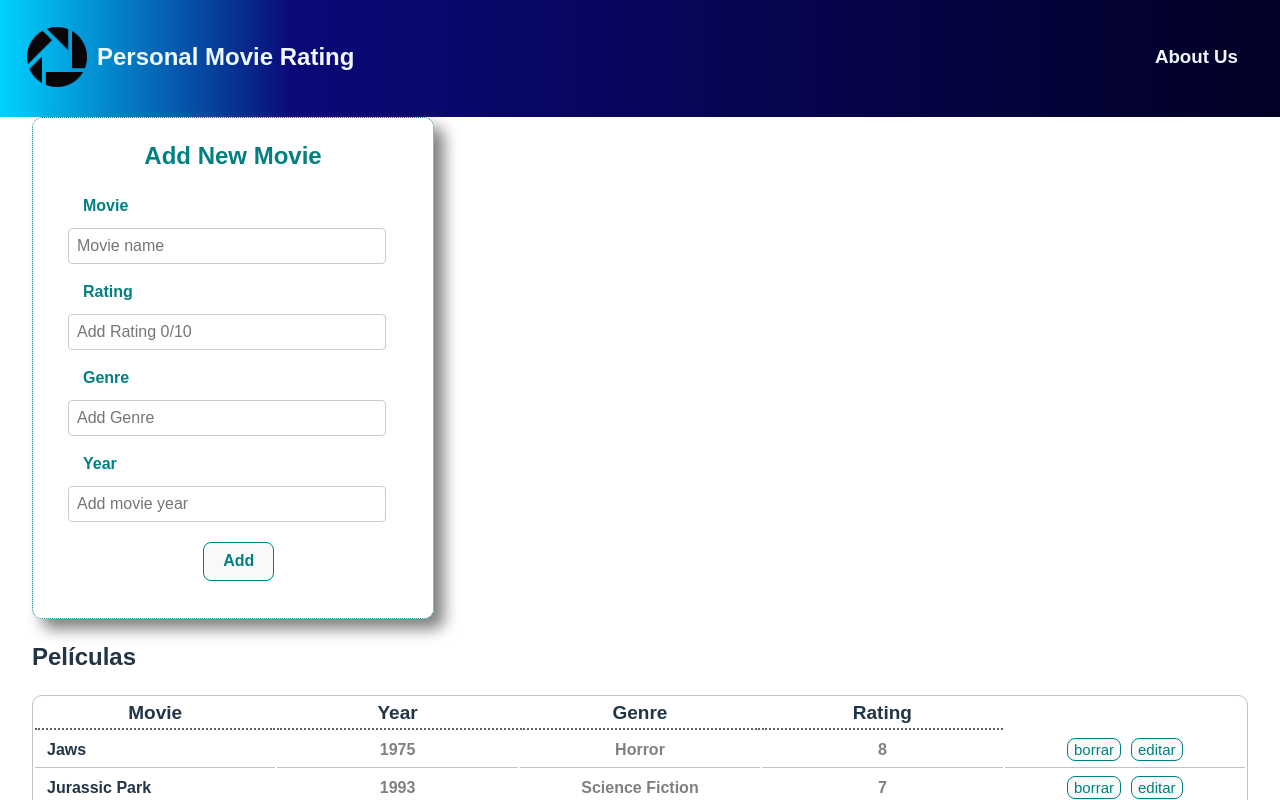
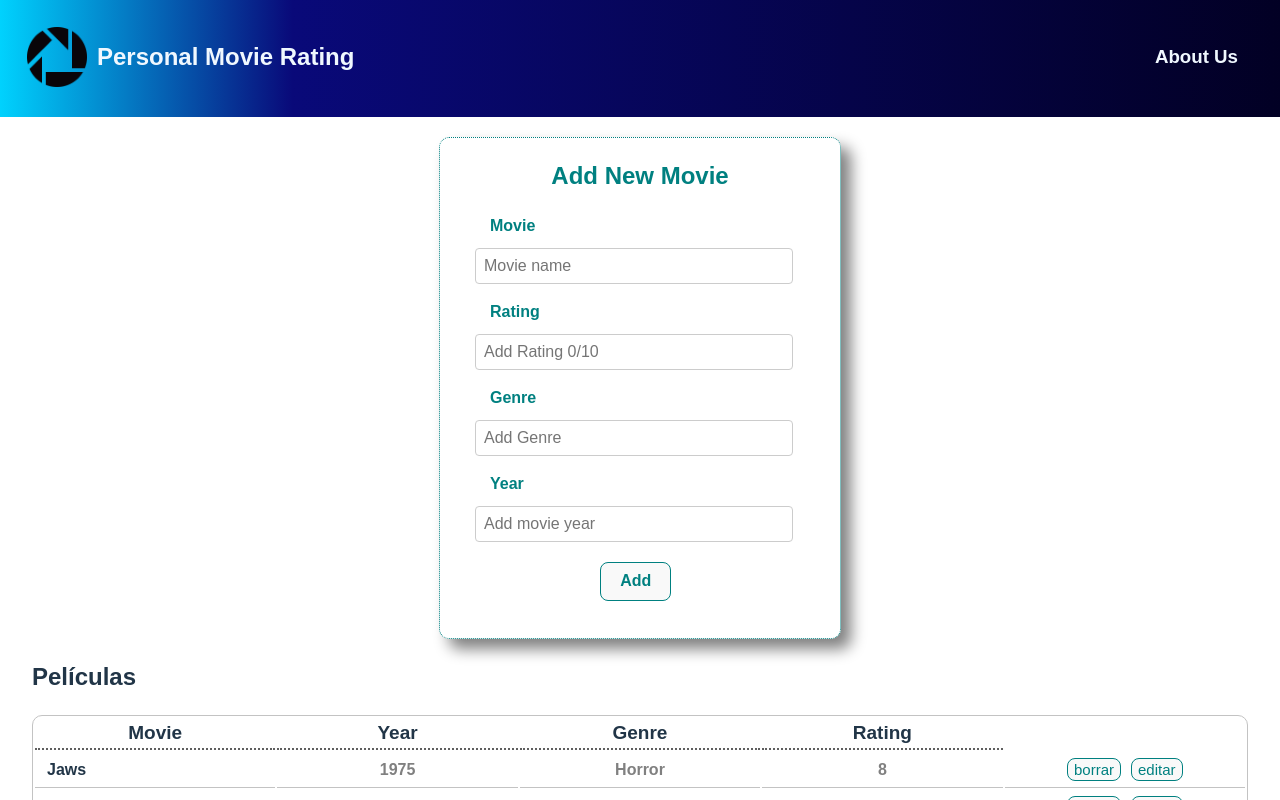
Before and after one commit to mercuryeater/proyecto-parejas, a React (Vite) app in the folder proyecto-parejas/: page / in a window 1280 px wide. Shown: the top 800 px of the page. Built offline with nearby package versions, Linux system fonts and the light colour scheme.

Commit message:
css modification

```diff
--- a/proyecto-parejas/src/Components/Add/MovieForm.jsx
+++ b/proyecto-parejas/src/Components/Add/MovieForm.jsx
@@ -1,4 +1,4 @@
-import { useState } from "react";
+import { useState} from "react";
 import "./movieForm.css";
 
 const defaultMovie = {
@@ -39,8 +39,7 @@ function AddMovie({ onAddMovie, selectedMovie, isEditing }) {
     });
   };
 
-  // const handleReset = ()=>{
-  // }
+
 
   return (
     <div className="container">
--- a/proyecto-parejas/src/Components/Add/movieForm.css
+++ b/proyecto-parejas/src/Components/Add/movieForm.css
@@ -8,6 +8,8 @@ input {
   margin-left: 10px;
 }
 .container {
+  margin: 0 auto;
+  margin-top: 20px;
   width: 400px;
   height: 500px;
   border: 1px dotted teal;
@@ -41,7 +43,7 @@ input {
   border: 1px solid teal;
   color: teal;
   margin-top: 20px;
-  margin-left: 170px;
+  margin-left: 160px;
   font-weight: bold;
 }
 
--- a/proyecto-parejas/src/components/MovieList/MovieList.jsx
+++ b/proyecto-parejas/src/components/MovieList/MovieList.jsx
@@ -1,5 +1,5 @@
 import "./MovieList.css";
-import { useState } from "react";
+import { useState} from "react";
 
 function MovieList({ movieList = [], onSelectedMovie }) {
   const [updatedMovies, setUpdatedMovies] = useState(movieList);
```
